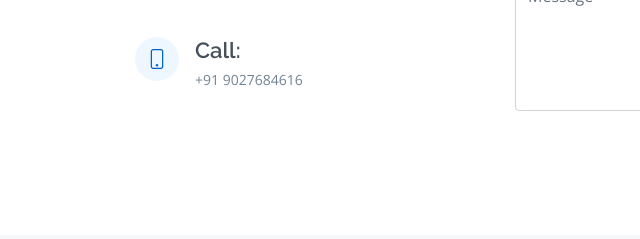
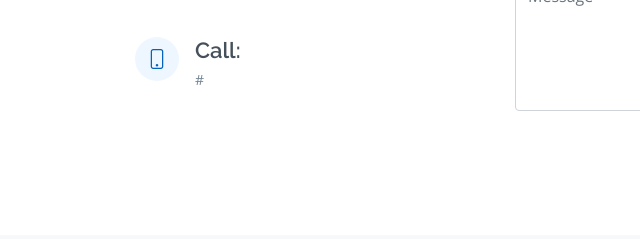
Before and after one commit to janmeyjaysharma/janmeyjaysharma.github.io, a plain HTML site: page index.html in a window 1280 px wide. Shown: the part 5382-5621 px from the top of the page, 0-640 px from the left. Drawn offline with nearby package versions, Linux system fonts and the light colour scheme.

Commit message:
Update index.html

```diff
--- a/index.html
+++ b/index.html
@@ -559,7 +559,7 @@
           <div class="phone">
             <i class="bi bi-phone"></i>
             <h4>Call:</h4>
-            <p>+91 9027684616</p>
+            <p>#</p>
           </div>
         </div>
       </div>
```
